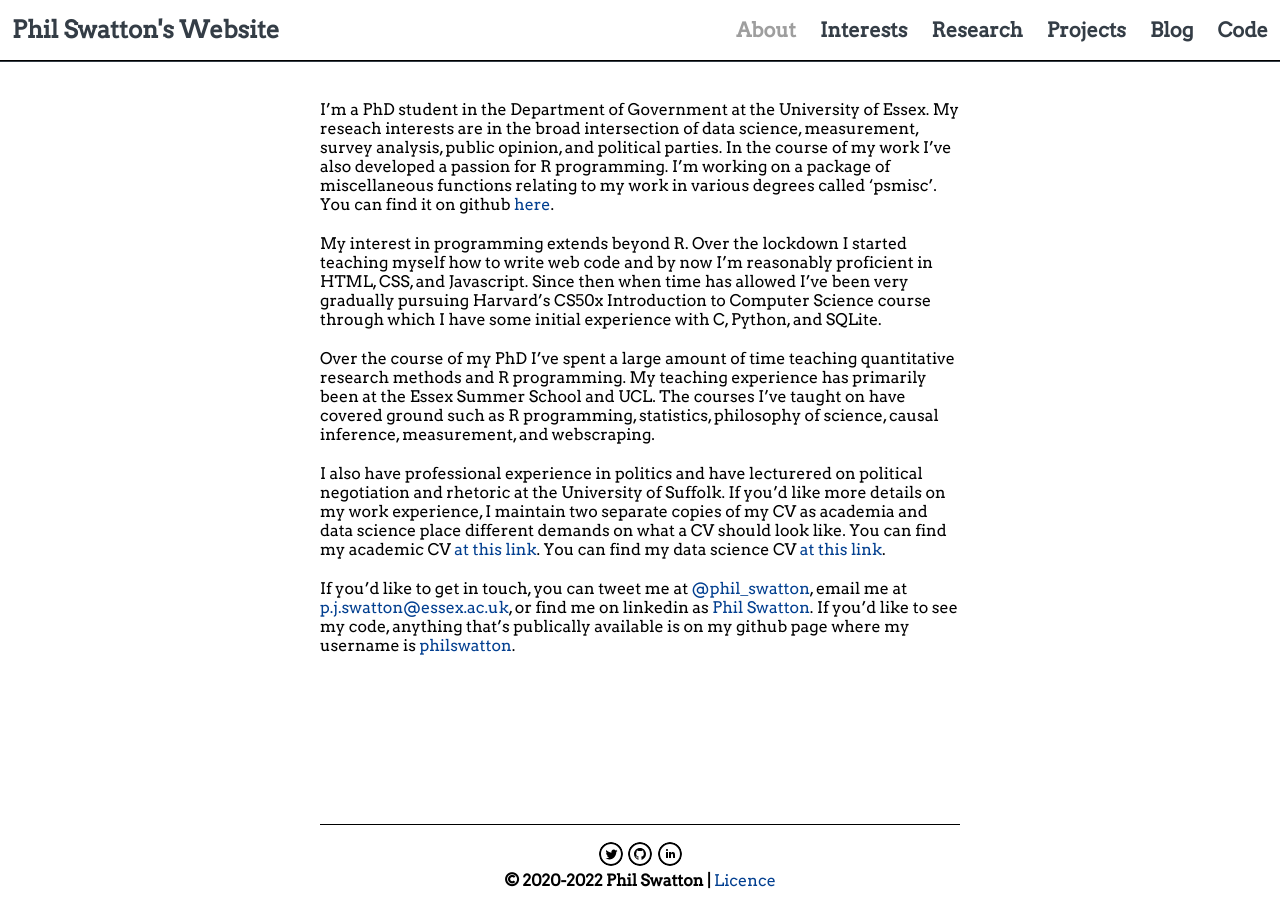
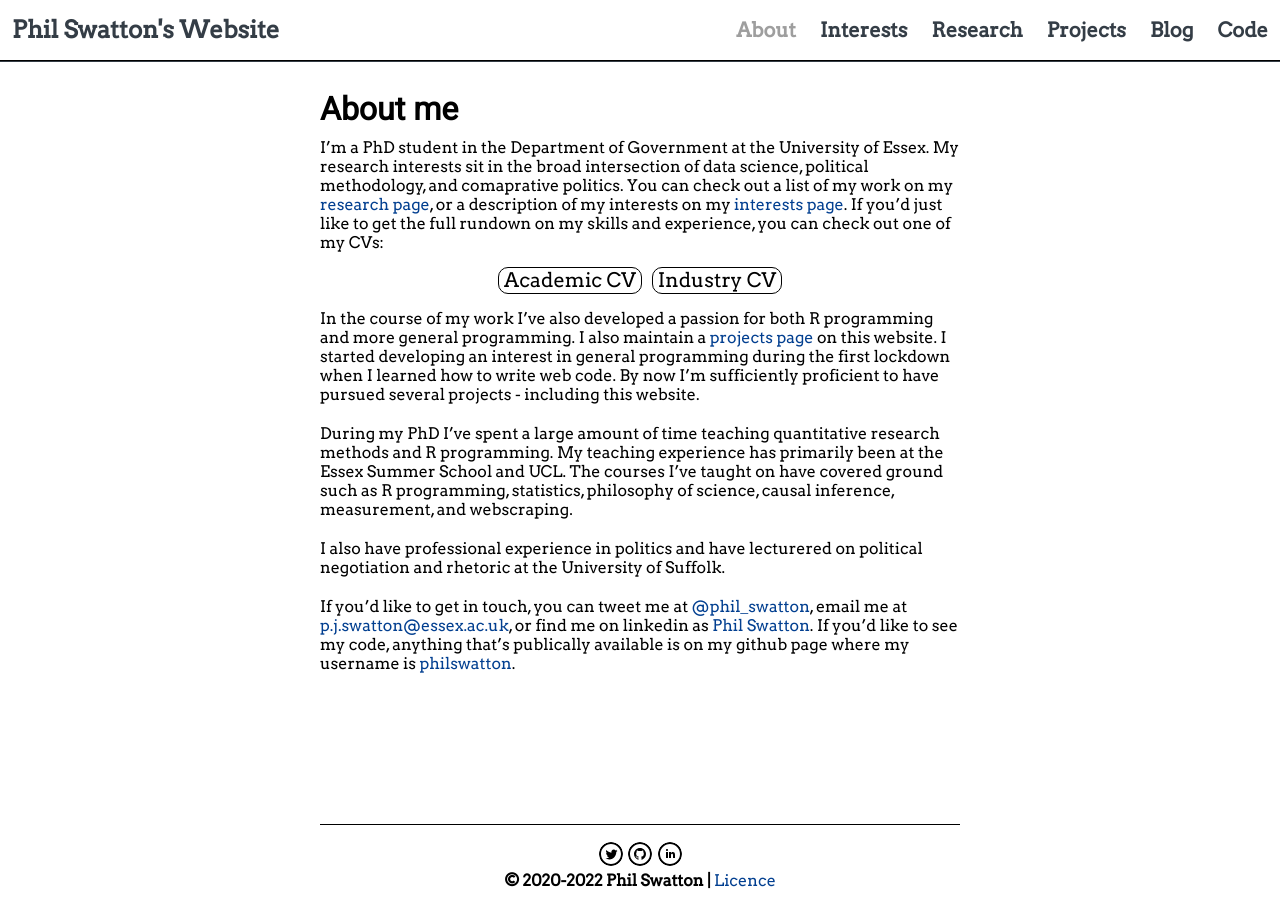
Before and after one commit to philswatton/philswatton.github.io, a Jekyll site: the page built from about.md, in a window 1280 px wide. Built offline with Jekyll 4.4.1, drawn with Linux system fonts in a browser that asks for light colours.

Commit message:
updated about page

```diff
--- /dev/null
+++ b/_sass/about.scss
@@ -0,0 +1,25 @@
+/* CV Display */
+.cv-div {
+    width: 100%;
+    //margin-top: 40px;
+    display: flex;
+    flex-direction: row;
+    justify-content: center;
+
+    a {
+        font-size: 20px;
+        color: $black;
+        background-color: $yt;
+        padding-left: 5px;
+        padding-right: 5px;
+        margin: 5px;
+        border: 1px solid $black;
+        border-radius: 10px;
+    }
+
+    a:hover {
+        color: $yt;
+        background-color: $black;
+        text-decoration: none;
+    }
+}
--- a/_sass/home.scss
+++ b/_sass/home.scss
@@ -43,30 +43,3 @@
       border-color: transparent
     }
   }
-
-
-/* CV Display */
-.cv-div {
-    width: 100%;
-    margin-top: 40px;
-    display: flex;
-    flex-direction: row;
-    justify-content: center;
-
-    a {
-        font-size: 20px;
-        color: $black;
-        background-color: $yt;
-        padding-left: 5px;
-        padding-right: 5px;
-        margin: 5px;
-        border: 1px solid $black;
-        border-radius: 10px;
-    }
-
-    a:hover {
-        color: $yt;
-        background-color: $black;
-        text-decoration: none;
-    }
-}
--- a/about.md
+++ b/about.md
@@ -3,13 +3,20 @@ layout: default
 title: interests
 ---
 
-I'm a PhD student in the Department of Government at the University of Essex. My reseach interests are in the broad intersection of data science, measurement, survey analysis, public opinion, and political parties. In the course of my work I've also developed a passion for R programming. I'm working on a package of miscellaneous functions relating to my work in various degrees called 'psmisc'. You can find it on github [here](https://github.com/philswatton/psmisc).
+# About me
 
-My interest in programming extends beyond R. Over the lockdown I started teaching myself how to write web code and by now I'm reasonably proficient in HTML, CSS, and Javascript. Since then when time has allowed I've been very gradually pursuing Harvard's CS50x Introduction to Computer Science course through which I have some initial experience with C, Python, and SQLite.
+I'm a PhD student in the Department of Government at the University of Essex. My research interests sit in the broad intersection of data science, political methodology, and comaprative politics. You can check out a list of my work on my [research page](/research), or a description of my interests on my [interests page](/interests). If you'd just like to get the full rundown on my skills and experience, you can check out one of my CVs:
 
-Over the course of my PhD I've spent a large amount of time teaching quantitative research methods and R programming. My teaching experience has primarily been at the Essex Summer School and UCL. The courses I've taught on have covered ground such as R programming, statistics, philosophy of science, causal inference, measurement, and webscraping.
+<div class="cv-div">
+    <a href="Phil_Swatton_Academic_CV.pdf">Academic CV</a>
+    <a href="Phil_Swatton_Industry_CV.pdf">Industry CV</a>
+</div>
 
-I also have professional experience in politics and have lecturered on political negotiation and rhetoric at the University of Suffolk. If you'd like more details on my work experience, I maintain two separate copies of my CV as academia and data science place different demands on what a CV should look like. You can find my academic CV [at this link](/Phil_Swatton_Academic_CV.pdf). You can find my data science CV [at this link](/Phil_Swatton_DS_CV.pdf).
+In the course of my work I've also developed a passion for both R programming and more general programming. I also maintain a [projects page](/projects) on this website. I started developing an interest in general programming during the first lockdown when I learned how to write web code. By now I'm sufficiently proficient to have pursued several projects - including this website.
+
+During my PhD I've spent a large amount of time teaching quantitative research methods and R programming. My teaching experience has primarily been at the Essex Summer School and UCL. The courses I've taught on have covered ground such as R programming, statistics, philosophy of science, causal inference, measurement, and webscraping.
+
+I also have professional experience in politics and have lecturered on political negotiation and rhetoric at the University of Suffolk.
 
 If you'd like to get in touch, you can tweet me at [@phil_swatton](https://twitter.com/phil_swatton), email me at [p.j.swatton@essex.ac.uk](mailto:p.j.swatton@essex.ac.uk), or find me on linkedin as [Phil Swatton](https://www.linkedin.com/in/philswatton/). If you'd like to see my code, anything that's publically available is on my github page where my username is [philswatton](https://github.com/philswatton).
 
--- a/assets/css/page.scss
+++ b/assets/css/page.scss
@@ -12,5 +12,6 @@
 
 // Page Extras
 @import "home";
+@import "about.scss";
 @import "interests";
 @import "blog";
```
